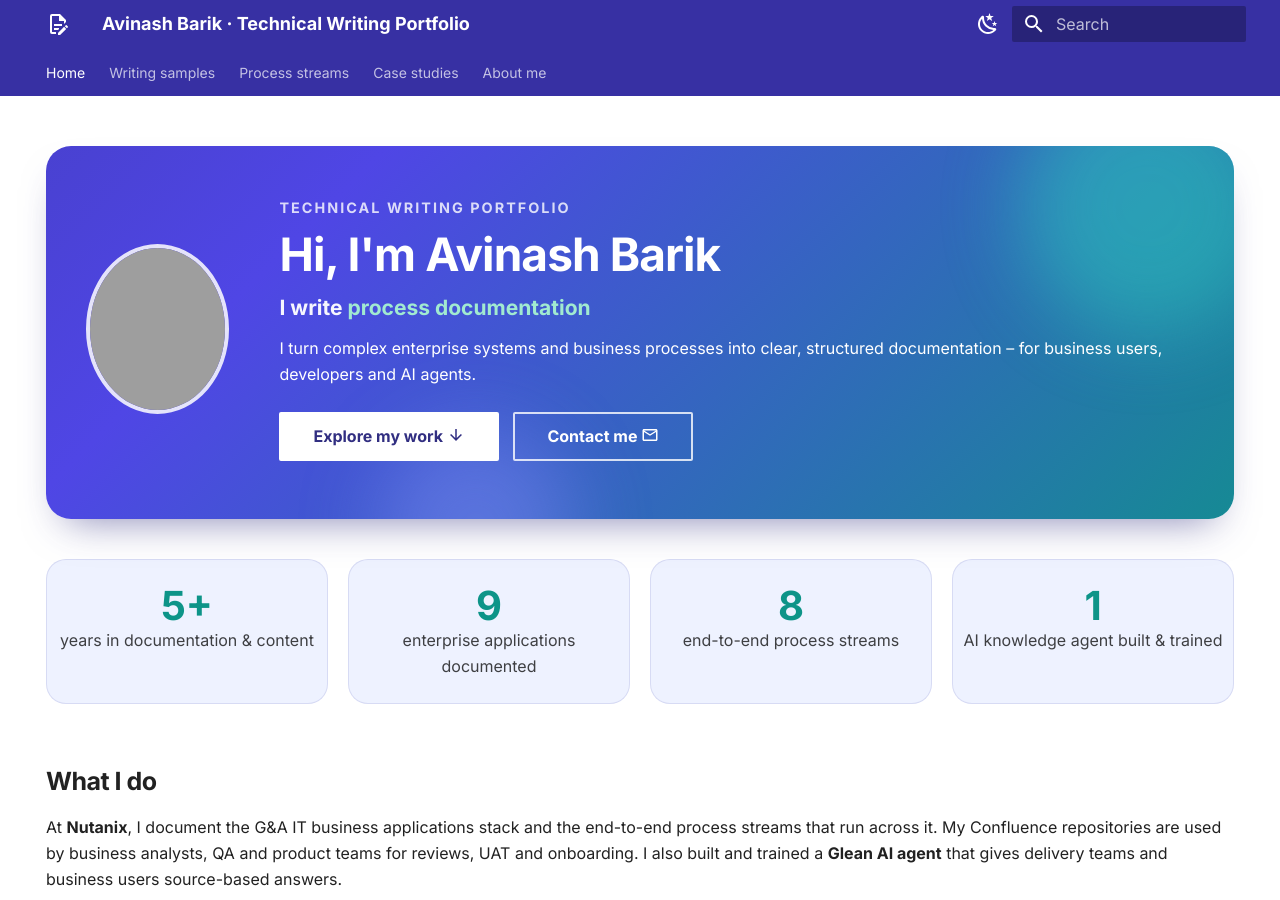
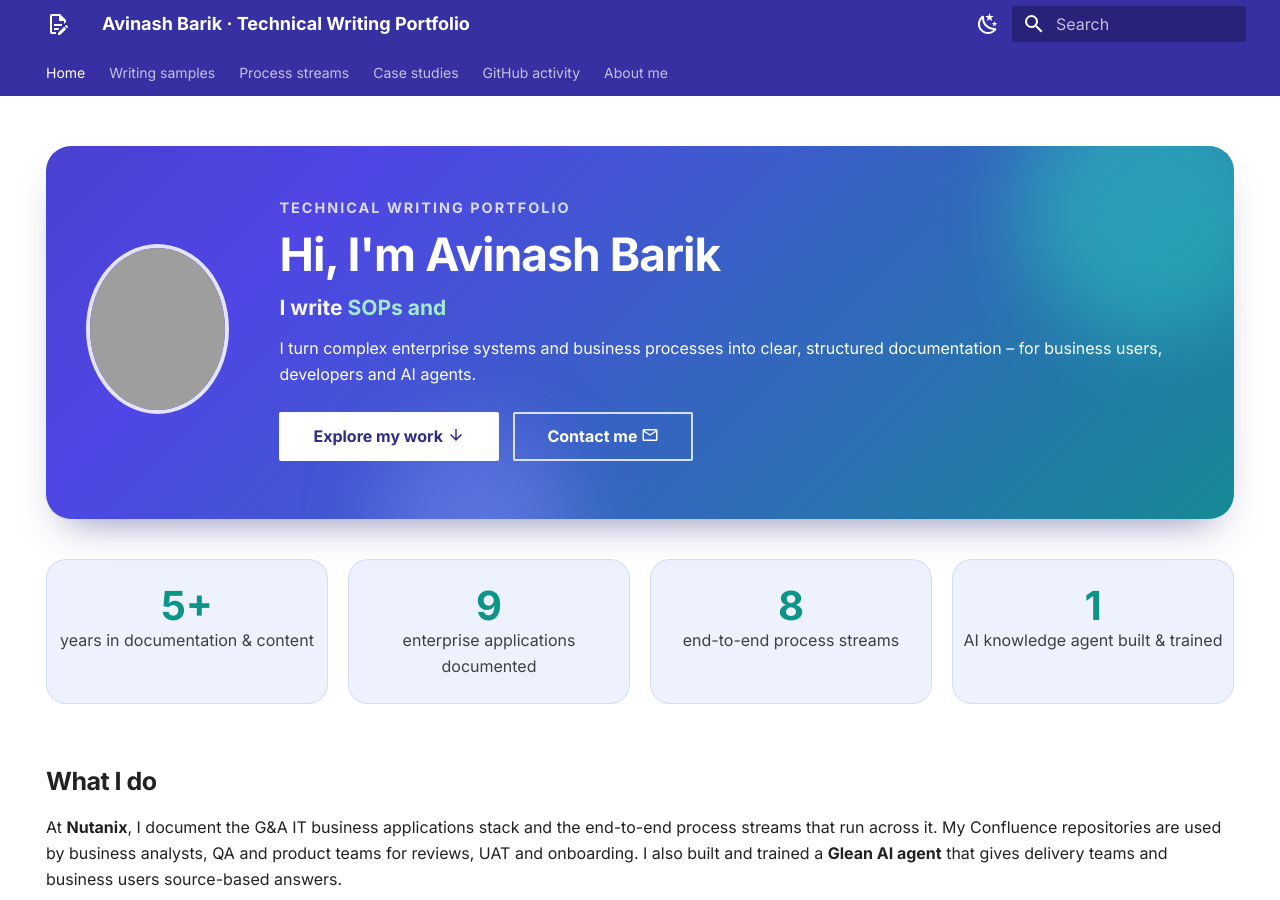
Before and after one commit to Avinash0789/Avinash0789.github.io, an MkDocs documentation site: the page built from docs/index.md, in a window 1280 px wide and 900 px high. Built offline with MkDocs 1.6.1 and Material for MkDocs 9.7.7, drawn with Linux system fonts in a browser that asks for light colours; part of the change alters nothing that is shown; grey boxes are pictures that could not be loaded.

```diff
--- a/mkdocs.yml
+++ b/mkdocs.yml
@@ -26,6 +26,8 @@ theme:
     - navigation.top
     - navigation.footer
     - search.highlight
+    - search.suggest
+    - search.share
     - content.code.copy
     - content.tabs.link
   font:
@@ -54,6 +56,7 @@ nav:
   - Case studies:
       - Building a process documentation repository: case-studies/process-repository.md
       - Creating and training an AI knowledge agent: case-studies/ai-agent.md
+  - GitHub activity: github.md
   - About me: about.md
 
 markdown_extensions:
@@ -83,6 +86,9 @@ markdown_extensions:
 extra_css:
   - stylesheets/extra.css
 
+extra_javascript:
+  - javascripts/extra.js
+
 extra:
   social:
     - icon: fontawesome/brands/linkedin
```
